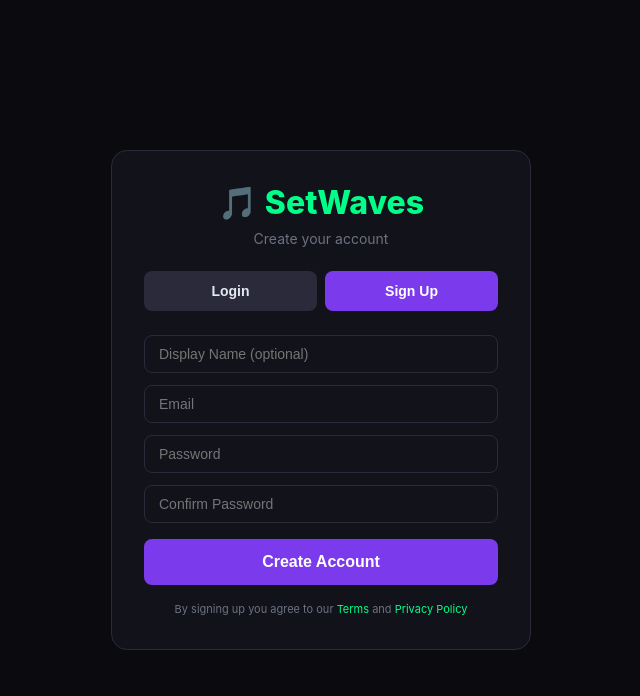
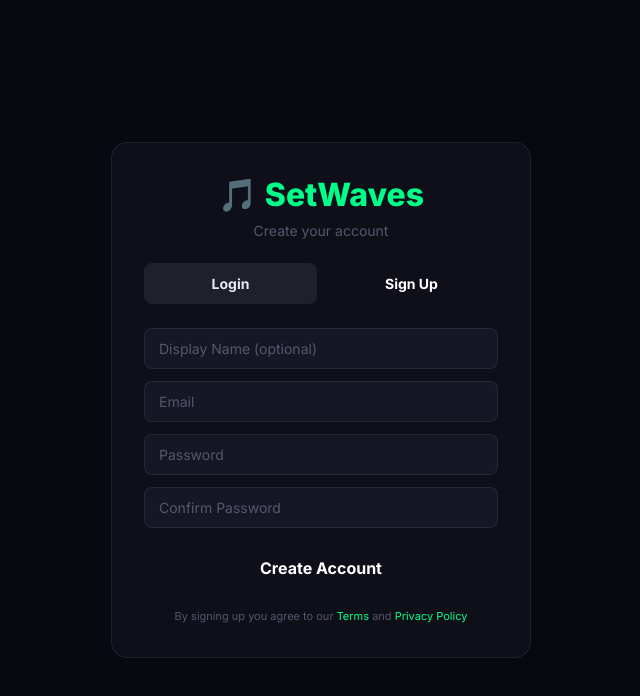
Before and after one commit to theonetheonlylarz/SetWaves, a React (Vite) app in the folder client/: page /signup in a window 1280 px wide. Shown: the top 696 px of the page, without its empty margins (319-959 px from the left). Built offline with nearby package versions, Linux system fonts and the light colour scheme; no server answers.

Commit message:
UI redesign: polish CSS variables, buttons, cards, animations

```diff
--- a/client/src/index.css
+++ b/client/src/index.css
@@ -1,48 +1,160 @@
 :root {
-  --bg: #0a0a0f;
-  --surface: #12121a;
-  --border: #2a2a3a;
+  --bg: #080810;
+  --surface: #0f0f1a;
+  --surface2: #161625;
+  --border: rgba(255,255,255,0.07);
+  --border-active: rgba(0,255,136,0.35);
   --neon: #00ff88;
-  --purple: #7c3aed;
-  --text: #e2e8f0;
-  --muted: #6b7280;
-  --red: #f87171;
+  --neon-dim: rgba(0,255,136,0.1);
+  --neon-glow: rgba(0,255,136,0.25);
+  --text: #e8e8f5;
+  --text-secondary: #9898b0;
+  --muted: #56566e;
+  --red: #ff5b5b;
+  --red-dim: rgba(255,91,91,0.1);
+  --radius-sm: 8px;
+  --radius-md: 12px;
+  --radius-lg: 16px;
+  --shadow-sm: 0 2px 8px rgba(0,0,0,0.4);
+  --shadow-md: 0 8px 32px rgba(0,0,0,0.6);
+  --shadow-glow: 0 0 32px rgba(0,255,136,0.12);
 }
 
 *, *::before, *::after { box-sizing: border-box; margin: 0; padding: 0; }
 
 body {
-  font-family: -apple-system, BlinkMacSystemFont, 'Segoe UI', Roboto, sans-serif;
+  font-family: 'Inter', -apple-system, BlinkMacSystemFont, 'Segoe UI', sans-serif;
   background: var(--bg);
   color: var(--text);
   min-height: 100vh;
+  -webkit-font-smoothing: antialiased;
 }
 
-a { color: var(--neon); text-decoration: none; }
-a:hover { text-decoration: underline; }
+a { color: var(--neon); text-decoration: none; transition: opacity 0.15s; }
+a:hover { opacity: 0.75; }
 
 input, textarea, select {
+  background: var(--surface2);
+  border: 1.5px solid var(--border);
+  color: var(--text);
+  border-radius: var(--radius-sm);
+  padding: 11px 14px;
+  font-size: 14px;
+  font-family: inherit;
+  width: 100%;
+  outline: none;
+  transition: border-color 0.18s, box-shadow 0.18s, background 0.18s;
+}
+input::placeholder, textarea::placeholder { color: var(--muted); }
+input:focus, textarea:focus, select:focus {
+  border-color: var(--border-active);
+  box-shadow: 0 0 0 3px var(--neon-dim);
+  background: var(--surface);
+}
+select option { background: var(--surface2); color: var(--text); }
+
+button {
+  cursor: pointer;
+  border: none;
+  border-radius: var(--radius-sm);
+  padding: 10px 20px;
+  font-size: 14px;
+  font-weight: 600;
+  font-family: inherit;
+  transition: all 0.18s ease;
+  display: inline-flex;
+  align-items: center;
+  justify-content: center;
+  gap: 6px;
+}
+button:disabled { opacity: 0.5; cursor: not-allowed; transform: none !important; }
+button:not(:disabled):active { transform: scale(0.96) !important; }
+
+.btn-primary {
+  background: var(--neon);
+  color: #000;
+  font-weight: 700;
+}
+.btn-primary:not(:disabled):hover {
+  background: #1affa0;
+  box-shadow: 0 4px 20px rgba(0,255,136,0.3), 0 2px 8px rgba(0,0,0,0.3);
+  transform: translateY(-1px);
+}
+
+.btn-secondary {
+  background: var(--surface2);
+  color: var(--text-secondary);
+  border: 1.5px solid var(--border);
+}
+.btn-secondary:not(:disabled):hover {
+  background: var(--surface);
+  border-color: rgba(255,255,255,0.14);
+  color: var(--text);
+  transform: translateY(-1px);
+}
+
+.card {
   background: var(--surface);
   border: 1px solid var(--border);
-  color: var(--text);
-  border-radius: 8px;
-  padding: 10px 14px;
-  font-size: 14px;
-  width: 100%;
-  outline: none;
-  transition: border-color 0.2s;
+  border-radius: var(--radius-lg);
+  padding: 24px;
+}
+.card-interactive {
+  transition: transform 0.2s ease, box-shadow 0.2s ease, border-color 0.2s ease;
+  cursor: pointer;
+}
+.card-interactive:hover {
+  transform: translateY(-2px);
+  box-shadow: var(--shadow-md);
+  border-color: rgba(0,255,136,0.25);
 }
 
-input:focus, textarea:focus, select:focus { border-color: var(--neon); }
+.error {
+  color: var(--red);
+  font-size: 13px;
+  background: var(--red-dim);
+  border: 1px solid rgba(255,91,91,0.15);
+  border-radius: var(--radius-sm);
+  padding: 9px 13px;
+}
+.success {
+  color: var(--neon);
+  font-size: 13px;
+  background: var(--neon-dim);
+  border: 1px solid rgba(0,255,136,0.2);
+  border-radius: var(--radius-sm);
+  padding: 9px 13px;
+}
 
-button { cursor: pointer; border: none; border-radius: 8px; padding: 10px 20px; font-size: 14px; font-weight: 600; transition: all 0.2s; }
+.logo-mark {
+  width: 30px;
+  height: 30px;
+  background: var(--neon);
+  border-radius: 7px;
+  display: flex;
+  align-items: center;
+  justify-content: center;
+  font-size: 14px;
+  flex-shrink: 0;
+  box-shadow: 0 2px 12px rgba(0,255,136,0.3);
+}
+.logo-text {
+  font-size: 20px;
+  font-weight: 900;
+  color: var(--text);
+  letter-spacing: -0.5px;
+}
 
-.btn-primary { background: var(--neon); color: #000; }
-.btn-primary:hover { opacity: 0.85; }
-.btn-secondary { background: var(--border); color: var(--text); }
-.btn-secondary:hover { background: #3a3a4a; }
+::-webkit-scrollbar { width: 5px; }
+::-webkit-scrollbar-track { background: transparent; }
+::-webkit-scrollbar-thumb { background: rgba(255,255,255,0.08); border-radius: 3px; }
+::-webkit-scrollbar-thumb:hover { background: rgba(255,255,255,0.15); }
 
-.card { background: var(--surface); border: 1px solid var(--border); border-radius: 12px; padding: 24px; }
+@keyframes fadeUp {
+  from { opacity: 0; transform: translateY(10px); }
+  to { opacity: 1; transform: translateY(0); }
+}
+@keyframes spin { to { transform: rotate(360deg); } }
+@keyframes pulse { 0%,100% { opacity:1; } 50% { opacity:0.5; } }
 
-.error { color: var(--red); font-size: 13px; margin-top: 8px; }
-.success { color: var(--neon); font-size: 13px; margin-top: 8px; }
+.fade-up { animation: fadeUp 0.25s ease forwards; }
```
